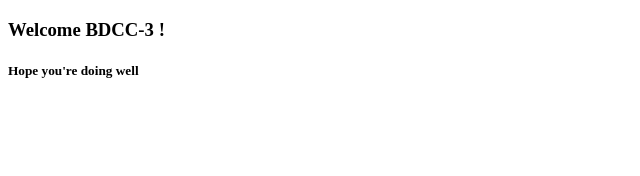
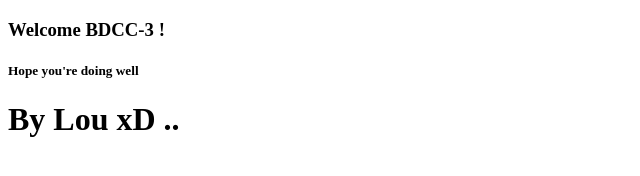
Before and after one commit to loubnaAminou/tp4devops, a plain HTML site: page index.html in a window 1280 px wide. Shown: the whole page, without its empty margins (0-640 px from the left). Drawn offline with Linux system fonts and the light colour scheme.

Commit message:
add signature

```diff
--- a/index.html
+++ b/index.html
@@ -7,5 +7,6 @@
 <body>
     <h3>Welcome BDCC-3 !</h3>
 <h5>Hope you're doing well</h5>
+<h1>By Lou xD ..</h1>
 </body>
 </html>
```
